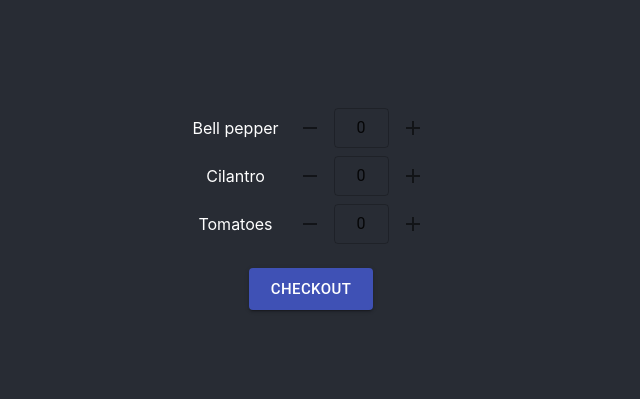
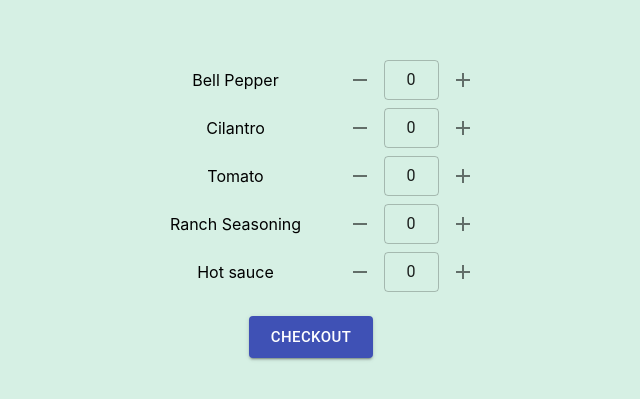
Before and after one commit to stephengabriele8/ingredient_store, a React (Create React App) app: page / in a window 1280 px wide. Shown: the part 203-602 px from the top of the page, without its empty margins (329-969 px from the left). Built offline with nearby package versions, Linux system fonts and the light colour scheme.

Commit message:
add price to ingredient data and change some colors

```diff
--- a/src/components/App.js
+++ b/src/components/App.js
@@ -3,9 +3,16 @@ import './App.scss';
 import OrderPage from './Pages/OrderPage/OrderPage';
 
 function App() {
+  const tempData = [
+    { name: 'Bell Pepper', price: 2.99 },
+    { name: 'Cilantro', price: 1.29 },
+    { name: 'Tomato', price: 1.99 },
+    { name: 'Ranch Seasoning', price: 0.99 },
+    { name: 'Hot sauce', price: 1.99 }
+  ];
   return (
     <div className="App">
-      <OrderPage data={['Bell pepper', 'Cilantro', 'Tomatoes']} />
+      <OrderPage data={tempData} />
     </div>
   );
 }
--- a/src/components/IngredientItem/IngredientItem.js
+++ b/src/components/IngredientItem/IngredientItem.js
@@ -6,7 +6,7 @@ import TextField from '@material-ui/core/TextField';
 import AddIcon from '@material-ui/icons/Add';
 import RemoveIcon from '@material-ui/icons/Remove';
 
-const IngredientItem = ({ classNames, name }) => {
+const IngredientItem = ({ classNames, ingredient: { name, price } }) => {
   const [quantity, setQuantity] = useState(0);
 
   // const handleQuantityChange = (event) => {
--- a/src/components/IngredientItem/IngredientItem.scss
+++ b/src/components/IngredientItem/IngredientItem.scss
@@ -3,7 +3,8 @@
   align-items: center;
 
   &__name {
-    min-width: 100px;
+    min-width: 200px;
+    color: black;
   }
   &__quantity {
     max-width: 55px;
--- a/src/components/Pages/OrderPage/OrderPage.js
+++ b/src/components/Pages/OrderPage/OrderPage.js
@@ -8,8 +8,8 @@ const OrderPage = ({ classNames, data }) => {
   return (
     <div className={cn('OrderPage', classNames)}>
       <div className="OrderPage__IngredientItems">
-        {data.map((ingredient) => (
-          <IngredientItem key={ingredient} name={ingredient} />
+        {data.map((item) => (
+          <IngredientItem key={item} ingredient={item} />
         ))}
       </div>
       <Button variant="contained" size="large" color="primary">
--- a/src/components/Pages/OrderPage/OrderPage.scss
+++ b/src/components/Pages/OrderPage/OrderPage.scss
@@ -1,5 +1,5 @@
 .OrderPage {
-  background-color: #282c34;
+  background-color: #d6f0e4;
   min-height: 100vh;
   display: flex;
   flex-direction: column;
```
